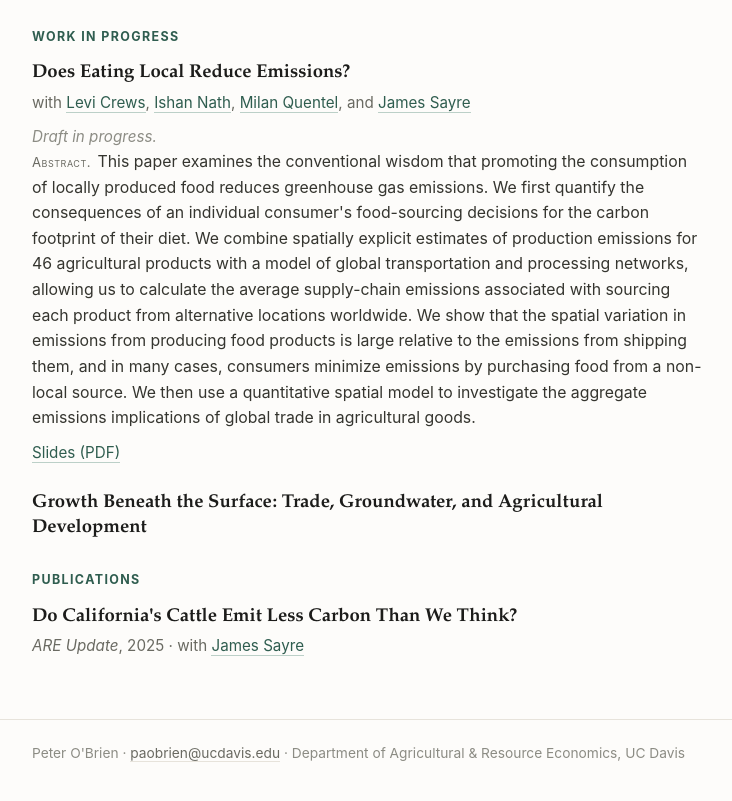
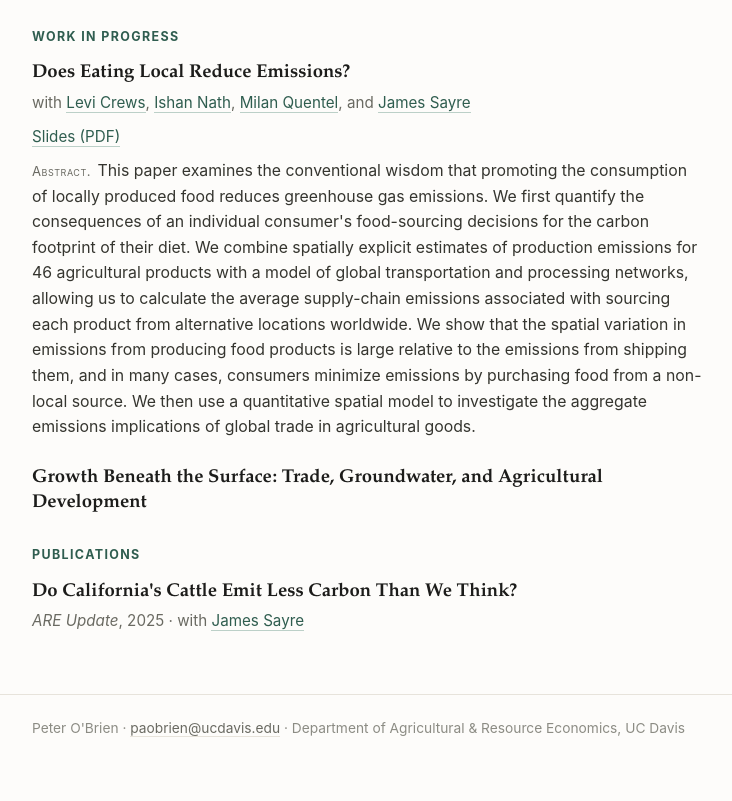
Before and after one commit to peterobrien1/peterobrien1.github.io, a plain HTML site: page index.html in a window 1280 px wide. Shown: the part 1215-2016 px from the top of the page, without its empty margins (272-1004 px from the left). Drawn offline with Linux system fonts and the light colour scheme.

Commit message:
Move slides link above abstract; drop draft-in-progress note

```diff
--- a/index.html
+++ b/index.html
@@ -97,7 +97,7 @@
       <article class="paper">
         <h4 class="paper-title">Does Eating Local Reduce Emissions?</h4>
         <p class="paper-meta">with <a href="https://www.levicrews.com/" target="_blank" rel="noopener">Levi Crews</a>, <a href="https://www.ishannath.com/" target="_blank" rel="noopener">Ishan Nath</a>, <a href="https://www.milan-quentel.com/" target="_blank" rel="noopener">Milan Quentel</a>, and <a href="https://jsayre.ucdavis.edu/" target="_blank" rel="noopener">James Sayre</a></p>
-        <p class="note">Draft in progress.</p>
+        <p class="paper-meta"><a href="lfe_slides.pdf">Slides (PDF)</a></p>
         <p class="abstract">
           <span class="lead">Abstract.</span>
           This paper examines the conventional wisdom that promoting the
@@ -115,7 +115,6 @@
           spatial model to investigate the aggregate emissions implications of
           global trade in agricultural goods.
         </p>
-        <p class="paper-meta"><a href="lfe_slides.pdf">Slides (PDF)</a></p>
       </article>
       <article class="paper">
         <h4 class="paper-title">Growth Beneath the Surface: Trade, Groundwater, and Agricultural Development</h4>
--- a/styles.css
+++ b/styles.css
@@ -203,7 +203,6 @@ h3.sub {
   border-bottom: 1px solid #bcd0c8;
 }
 .paper-meta a:hover { color: var(--accent-dk); border-bottom-color: var(--accent-dk); }
-.abstract + .paper-meta { margin: 9px 0 0; }
 
 .abstract {
   margin: 0;
```
